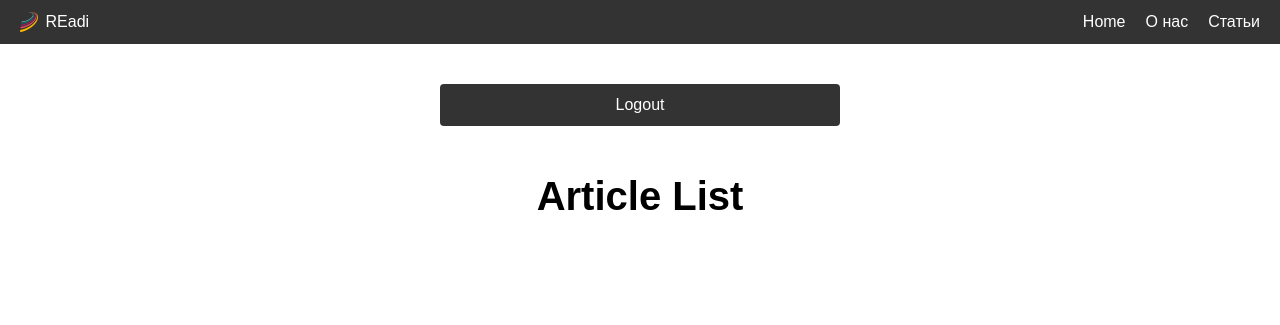
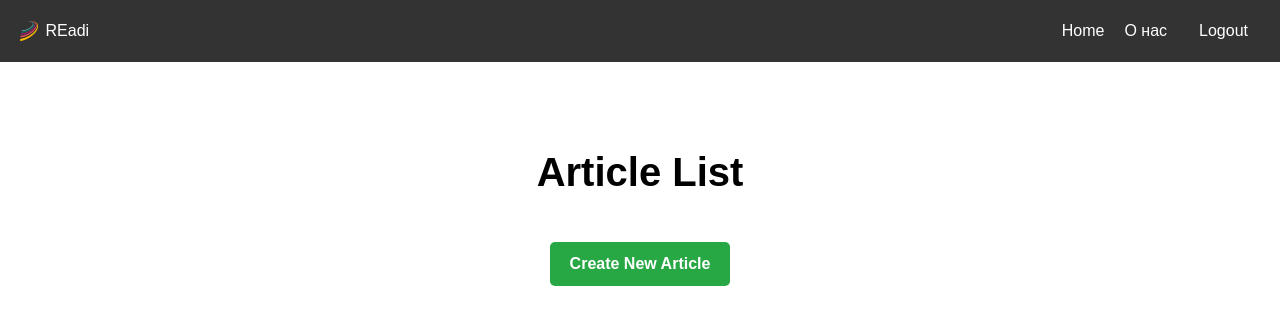
Before and after one commit to Lexqwe/blog_609-41_KAV, a Django app: page /articles/ in a window 1280 px wide. Shown: the top 325 px of the page. Run offline with Django 5.2, Linux system fonts and the light colour scheme; the visitor is signed in with stand-in values (Sample User, id 1); data that the repository does not hold is empty.

Commit message:
9_changes

```diff
--- a/accounts/urls.py
+++ b/accounts/urls.py
@@ -1,5 +1,8 @@
 from django.urls import path
 from . import views
+
+
+app_name = 'accounts'
 
 urlpatterns = [
     path('signup/', views.signup_view, name='signup'),
--- a/articles/admin.py
+++ b/articles/admin.py
@@ -2,4 +2,7 @@ from django.contrib import admin
 from articles.models import Article
 # Register your models here.
 
-admin.site.register(Article)
+class ArticleAdmin(admin.ModelAdmin):
+    exclude = ('slug',)
+
+admin.site.register(Article, ArticleAdmin)
--- a/articles/apps.py
+++ b/articles/apps.py
@@ -2,4 +2,8 @@ from django.apps import AppConfig
 
 
 class ArticlesConfig(AppConfig):
+    default_auto_field = 'django.db.models.BigAutoField'
     name = 'articles'
+
+    def ready(self):
+        import articles.signals
--- a/articles/models.py
+++ b/articles/models.py
@@ -1,3 +1,4 @@
+from django.contrib.auth.models import User
 from django.db import models
 
 # Create your models here.
@@ -6,7 +7,8 @@ class Article(models.Model):
     slug = models.SlugField()
     body = models.TextField()
     date = models.DateTimeField(auto_now_add=True)
-    thumbnail = models.ImageField(upload_to='images/', blank=True)
+    thumbnail = models.ImageField(upload_to='images/', blank=True, default="default.jpg")
+    author = models.ForeignKey(User, default=None, on_delete=models.CASCADE)
     def __str__(self):
         return self.title
 
--- a/articles/templates/articles/article_list.html
+++ b/articles/templates/articles/article_list.html
@@ -1,31 +1,13 @@
 {% extends "base_layout.html" %}
 {% block title %}Article List{% endblock title %}
 {% block content %}
-    <nav>
-        <ul>
-            {% if user.is_authenticated %}
-                <li>
-                    <form class="form" action="/accounts/logout/" method="post">
-                        {% csrf_token %}
-                        <button type="submit">Logout</button>
-                    </form>
-                </li>
-            {% else %}
-                <li>
-                    <form class="form"  action="{% url 'login' %}" method="get">
-                        <button type="submit">Login</button>
-                    </form>
-                </li>
-            {% endif %}
-        </ul>
-    </nav>
     <main>
         <h1>Article List</h1>
         <div class = "articles">
             {% for element in articles %}
                 <div class="article__item">
                     <h2>
-                        <a href="{% url 'article_detail' slug=element.slug %}">
+                        <a href="{% url 'articles:article_detail' slug=element.slug %}">
                             {{ element.title }}
                         </a>
                     </h2>
@@ -39,5 +21,10 @@
                 </div>
             {% endfor %}
         </div>
+        {% if user.is_authenticated %}
+            <div class="create-article">
+                <a href="{% url 'articles:create' %}" class="create-button">Create New Article</a>
+            </div>
+        {% endif %}
     </main>
 {% endblock content %}
--- a/articles/urls.py
+++ b/articles/urls.py
@@ -2,8 +2,10 @@ from django.urls import  path
 
 from articles import views
 
+app_name = 'articles'
 
 urlpatterns = [
-    path('', views.article_list),
+    path('', views.article_list, name='list'),
+    path('create', views.article_create, name='create'),
     path('<slug:slug>', views.article_item, name='article_detail'),
 ]
--- a/articles/views.py
+++ b/articles/views.py
@@ -1,5 +1,7 @@
-from django.shortcuts import render
+from django.contrib.auth.decorators import login_required
+from django.shortcuts import render, redirect
 
+from articles import forms
 from articles.models import Article
 
 
@@ -11,3 +13,17 @@ def article_list(request):
 def article_item(request, slug):
     article = Article.objects.get(slug = slug)
     return render(request, 'articles/article_item.html', {'article': article})
+
+@login_required(login_url='accounts:login')
+def article_create(request):
+    if request.method == 'POST':
+        form = forms.CreateArticle(request.POST, request.FILES)
+        if form.is_valid():
+            instance = form.save(commit=False)
+            instance.author = request.user
+            instance.save()
+            return redirect('homepage')
+            # return redirect('articles:list')
+    else:
+        form = forms.CreateArticle()
+    return render(request, 'articles/article_create.html', {'form': form})
--- a/sitetask/urls.py
+++ b/sitetask/urls.py
@@ -19,11 +19,12 @@ from django.urls import path,include
 from sitetask import views
 from django.conf.urls.static import static
 from django.conf import settings
+from articles import views as articles_views
 
 urlpatterns = [
     path('admin/', admin.site.urls),
-    path('', views.homepage),
-    path('about/', views.about),
+    path('', articles_views.article_list, name ='homepage'),
+    path('about/', views.about, name='about'),
     path('articles/', include('articles.urls')),
     path('accounts/', include('accounts.urls')),
 ]
--- a/static/css/style.css
+++ b/static/css/style.css
@@ -22,6 +22,7 @@ body {
     display: flex;
     list-style: none;
     gap: 20px;
+    align-items: center;
 }
 
 .navigation-menu a {
@@ -80,7 +81,7 @@ main {
 }
 
 .form button:hover {
-    background: #444;
+    background: #555;
 }
 
 .articles {
@@ -166,3 +167,24 @@ a:hover {
 nav ul {
     list-style: none;
 }
+
+
+.create-article {
+    margin: 20px 0;
+    text-align: center;
+}
+
+.create-button {
+    display: inline-block;
+    padding: 10px 20px;
+    background-color: #28a745;
+    color: white;
+    text-decoration: none;
+    border-radius: 5px;
+    font-weight: bold;
+    transition: background-color 0.3s;
+}
+
+.create-button:hover {
+    background-color: #218838;
+}
--- a/templates/base_layout.html
+++ b/templates/base_layout.html
@@ -18,7 +18,24 @@
             <ul>
                 <li><a href="/">Home</a></li>
                 <li><a href="/about">О нас</a></li>
-                <li><a href="/articles">Статьи</a></li>
+                <li>
+                    <ul>
+                        {% if user.is_authenticated %}
+                            <li>
+                                <form class="form" action="{% url 'accounts:logout' %}" method="post">
+                                    {% csrf_token %}
+                                    <button type="submit">Logout</button>
+                                </form>
+                            </li>
+                        {% else %}
+                            <li>
+                                <form class="form"  action="{% url 'accounts:login' %}" method="get">
+                                    <button type="submit">Login</button>
+                                </form>
+                            </li>
+                        {% endif %}
+                    </ul>
+                </li>
             </ul>
         </nav>
     </header>
```
Also changed, not shown: accounts/templates/accounts/login.html (+8 -11 lines), accounts/templates/accounts/signup.html (+5 -11 lines), accounts/views.py (+5 -2 lines), articles/forms.py (added, +7 -0 lines), articles/signals.py (added, +11 -0 lines), articles/templates/articles/article_create.html (added, +11 -0 lines), articles/migrations/0003_alter_article_thumbnail.py (added), articles/migrations/0004_article_author.py (added).
